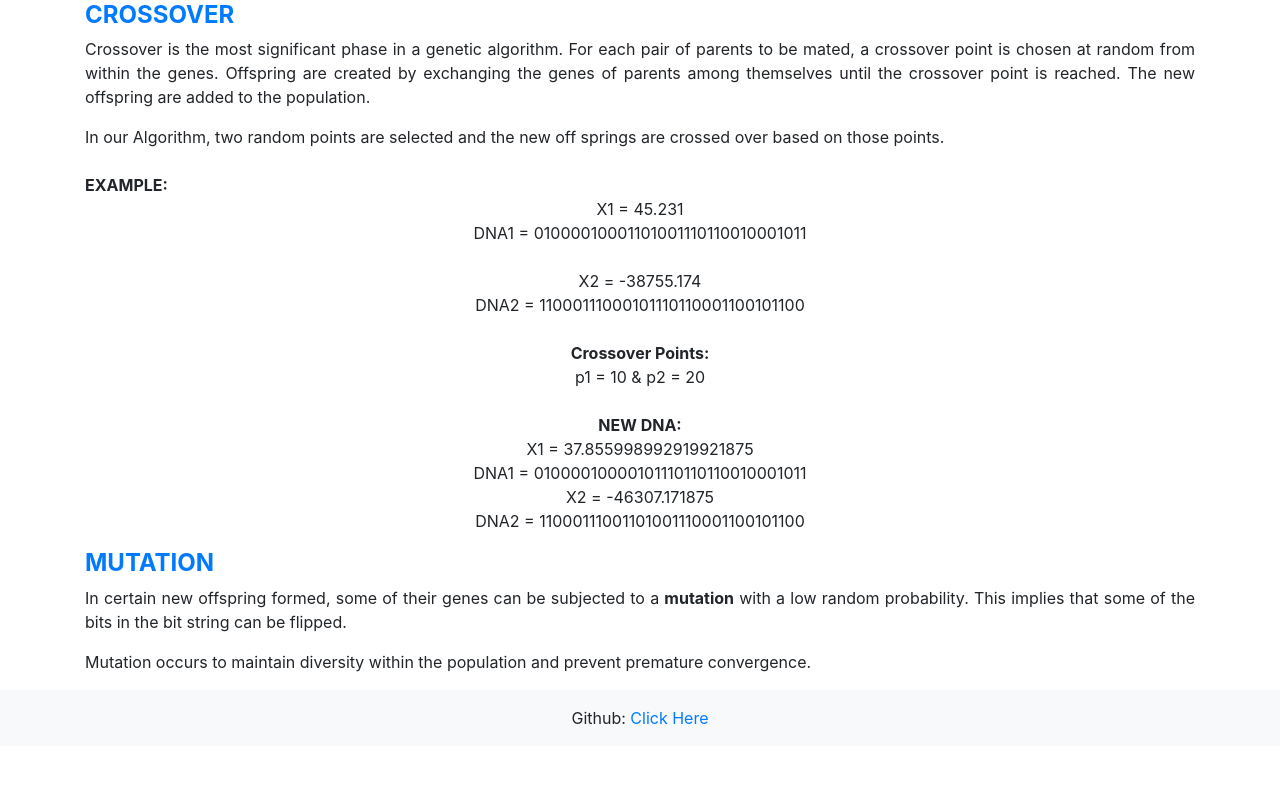
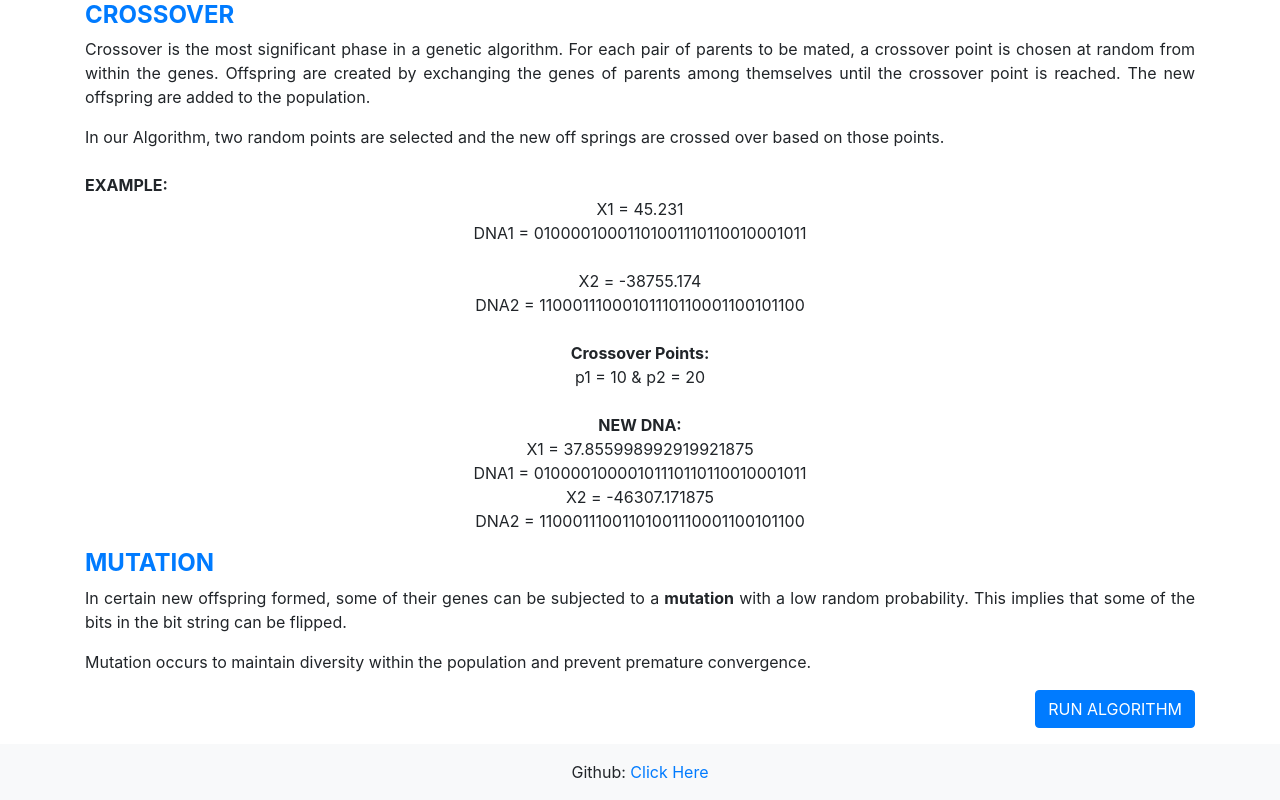
Before and after one commit to BrayanAbraham/Genetic-Algo-For-Global-Maxima-Minima, a React (Create React App) app: page / in a window 1280 px wide. Shown: the part 1967-2767 px from the top of the page. Before the commit the page ends 2713 px from the top, so only its background shows below. Built offline with nearby package versions, Linux system fonts and the light colour scheme.

Commit message:
Description Page Completed and button at bottom

```diff
--- a/src/components/parts/Description.js
+++ b/src/components/parts/Description.js
@@ -227,6 +227,11 @@ const Description = ({ setVariable }) => {
           prevent premature convergence.
         </p>
       </div>
+      <div className="text-right mb-3">
+        <button className="btn btn-primary" onClick={() => setVariable()}>
+          RUN ALGORITHM
+        </button>
+      </div>
     </div>
   );
 };
```
